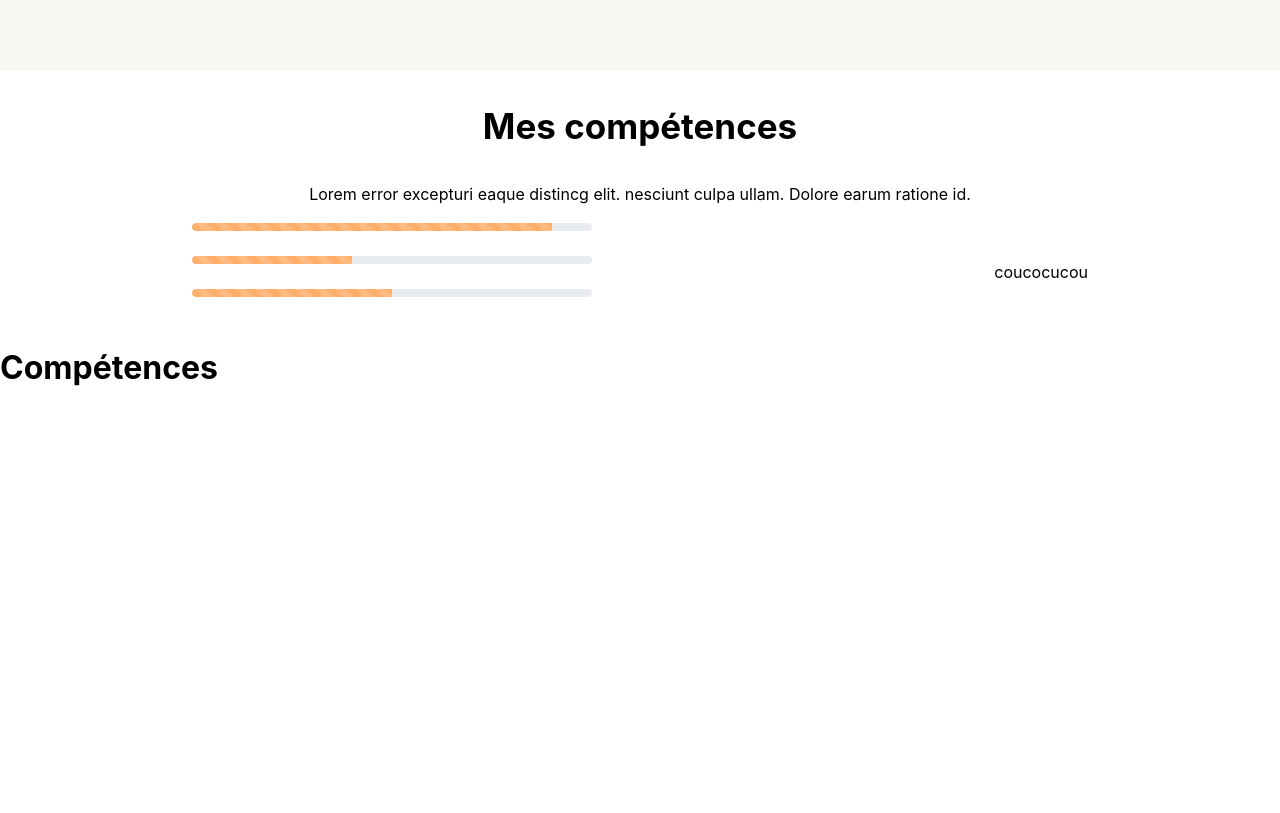
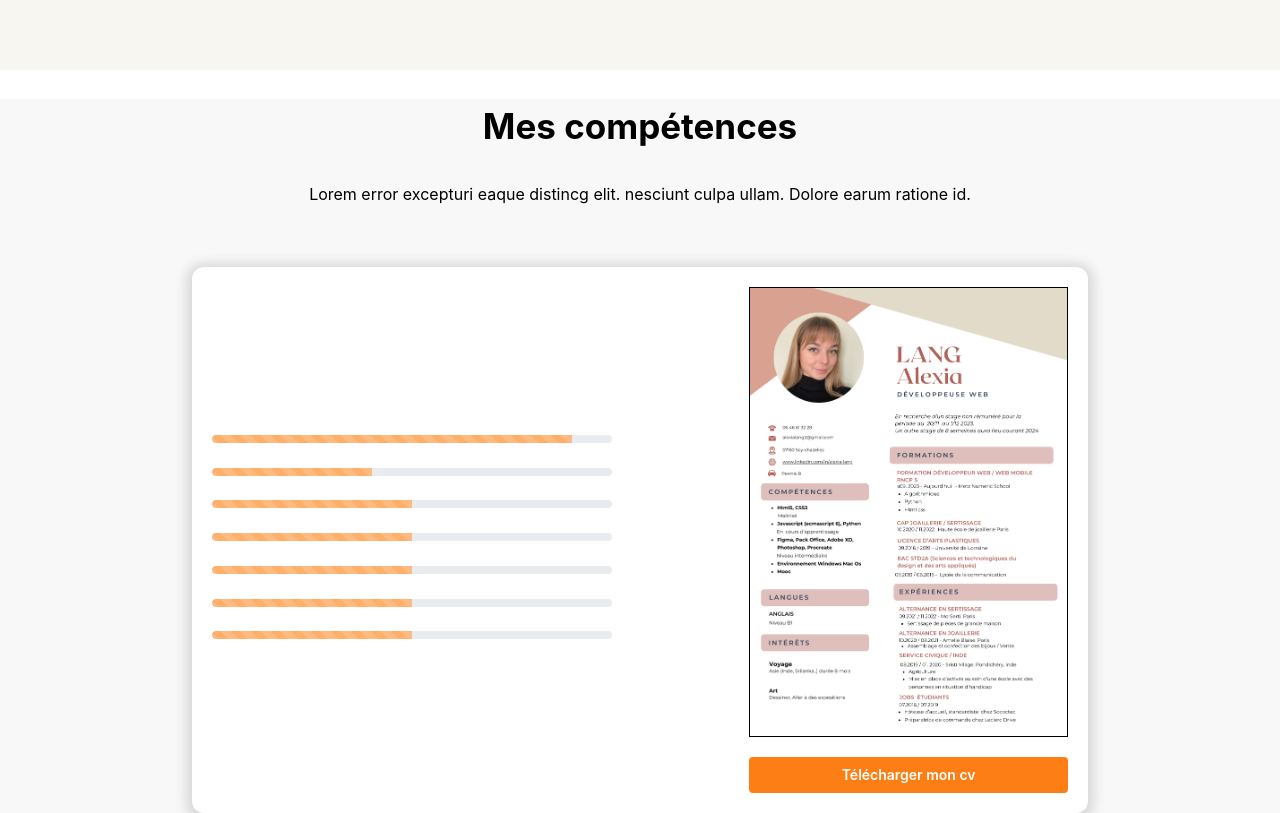
Before and after one commit to alexialang/portfolio, a React (Vite) app: page / in a window 1280 px wide. Shown: the part 1030-1843 px from the top of the page. Before the commit the page ends 1423 px from the top, so only its background shows below. Built offline with nearby package versions, Linux system fonts and the light colour scheme.

Commit message:
box-shadow skills

```diff
--- a/src/pages/Home/Home.jsx
+++ b/src/pages/Home/Home.jsx
@@ -1,5 +1,5 @@
 import classes from "./home.module.css";
-import { Progress } from '@mantine/core';
+import { Progress, Button } from '@mantine/core';
 
 const Home = () => {
 
@@ -27,18 +27,23 @@ const Home = () => {
         <p>Lorem error excepturi eaque distincg elit. nesciunt culpa ullam. Dolore earum ratione id.</p>
         <div className={classes.skillsBlock}>
           <div>
+              <h3></h3>
               <Progress className={classes.bar} color="rgba(255, 175, 105, 1)" value={90} animated /> <br/>
               <Progress color="rgba(255, 175, 105, 1)" value={40} animated /> <br/>
               <Progress color="rgba(255, 175, 105, 1)" value={50} animated /> <br/>
+              <Progress color="rgba(255, 175, 105, 1)" value={50} animated /> <br/>
+              <Progress color="rgba(255, 175, 105, 1)" value={50} animated /> <br/>
+              <Progress color="rgba(255, 175, 105, 1)" value={50} animated /> <br/>
+              <Progress color="rgba(255, 175, 105, 1)" value={50} animated /> <br/>
           </div>
-          <div> coucocucou</div>
+          <div>
+            <img src="../../src/assets/cv.png"></img>
+            <Button variant="filled" color="orange">Télécharger mon cv</Button>
+           </div>
         </div>
       </div>
       <div>
       <div>
-      <h1>Compétences</h1>
-
-
 
     </div>
       </div>
--- a/src/pages/Home/home.module.css
+++ b/src/pages/Home/home.module.css
@@ -56,19 +56,36 @@ h2{
 /* skills */
 
 .skills {
-  width: 70%;
-  margin: auto;
+  background-color: rgb(248, 248, 248);
     & h2,p{
       text-align: center;
+    }
+    & img {
+      height: 450px;
+      border: 1px solid black;
     }
 }
 
 .skillsBlock{
+  width: 70%;
+  margin: auto;
+  margin-top: 60px;
+  padding: 20px;
+  border-radius: 12px;
   display: flex;
   justify-content: space-between;
   align-items: center;
+  background-color: white ;
+  box-shadow: 0px 2px 12px 6px rgba(0,0,0,0.13);
 
 }
 .bar{
   width: 400px;
 }
+
+.skillsBlock div:nth-child(2){
+  display: flex;
+  flex-direction: column;
+  row-gap: 20px;
+
+}
```
Also changed, not shown: src/assets/cv.png.
